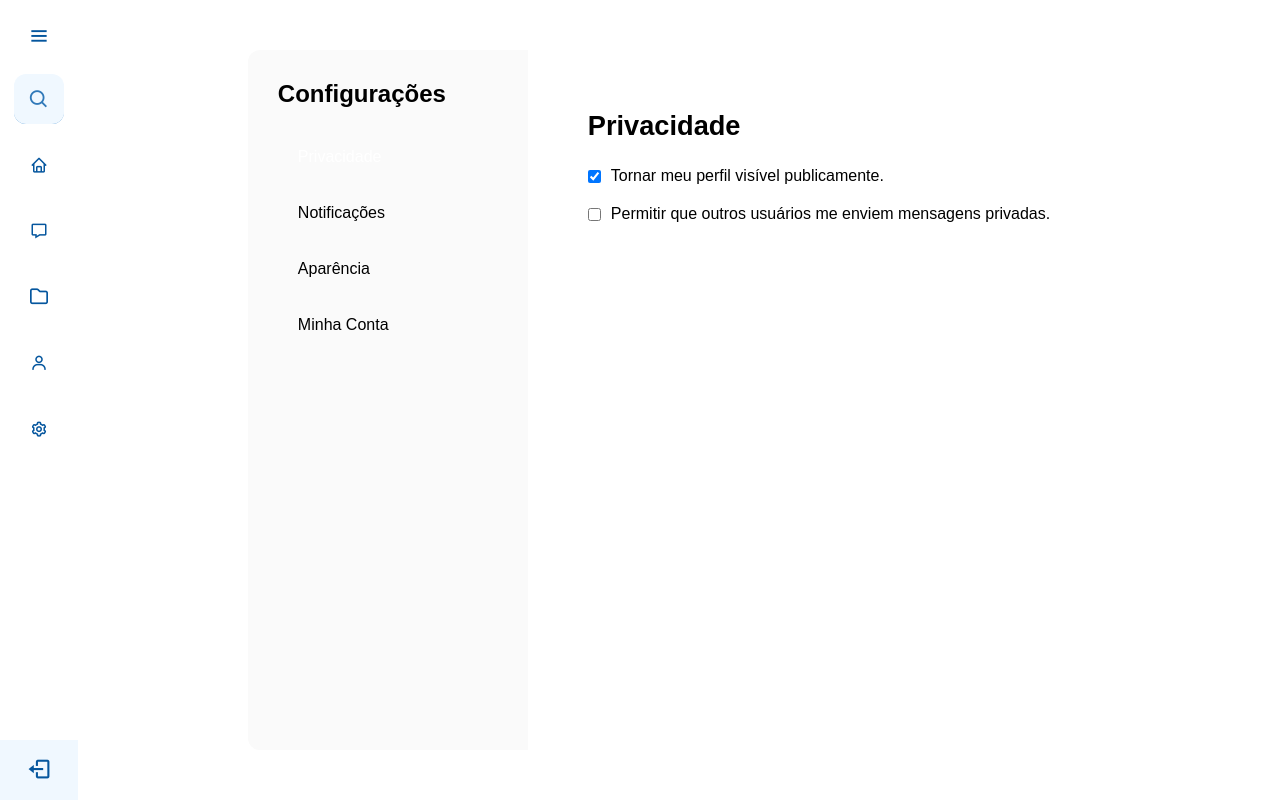
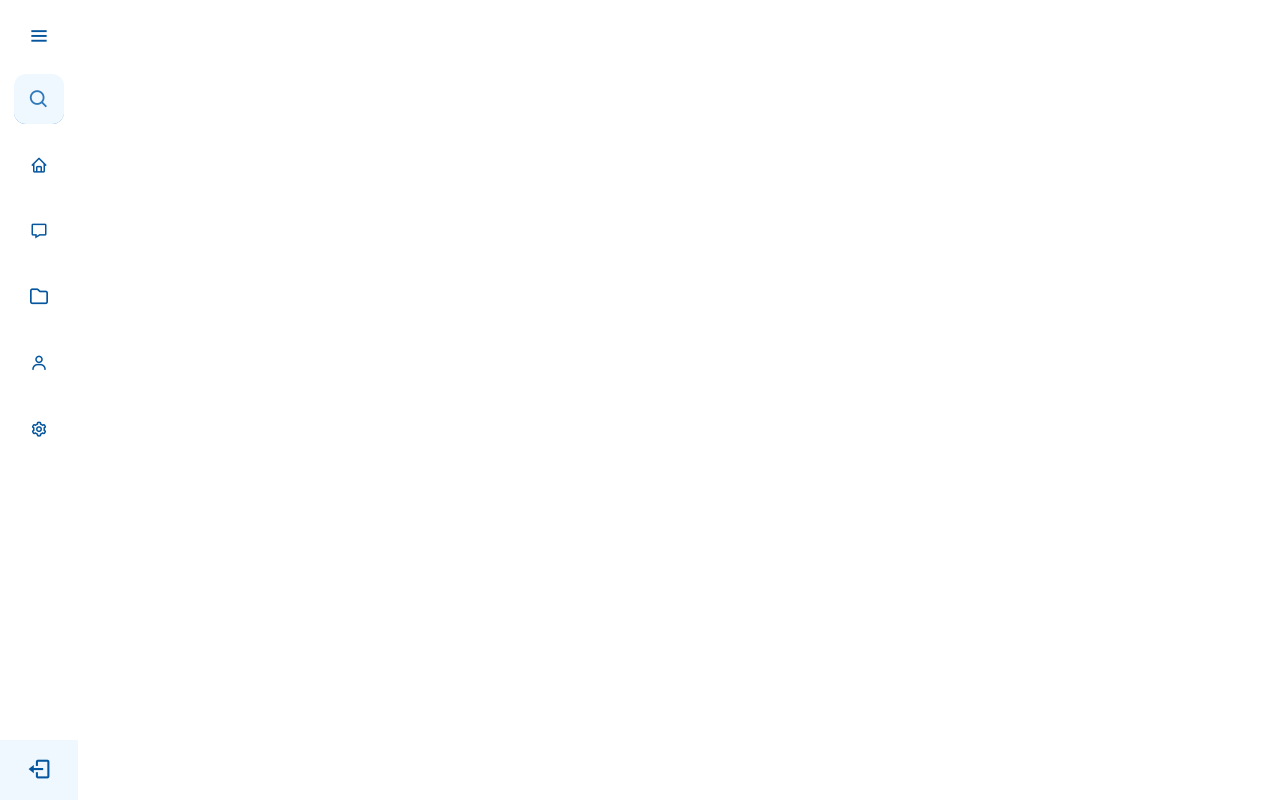
Before and after one commit to gabriel10silva/projetoBackEnd, a PHP site: page /index.php in a window 1280 px wide. Run offline with PHP 8.4, Linux system fonts and the light colour scheme; the visitor is signed in with stand-in values (Sample User, id 1).

Commit message:
nada mudou

```diff
--- a/tela_config/index.php
+++ b/tela_config/index.php
@@ -90,72 +90,6 @@
     </div>
 
     <section class="home-section">
-        <div class="painel-configuracoes">
-            <aside class="painel-configuracoes__menu-lateral">
-                <h2 class="painel-configuracoes__titulo-menu">Configurações</h2>
-                <nav>
-                    <ul class="painel-configuracoes__lista-menu">
-                        <li><a href="#privacidade" class="painel-configuracoes__item-menu ativo">Privacidade</a></li>
-                        <li><a href="#notificacoes" class="painel-configuracoes__item-menu">Notificações</a></li>
-                        <li><a href="#aparencia" class="painel-configuracoes__item-menu">Aparência</a></li>
-                        <li><a href="#conta" class="painel-configuracoes__item-menu">Minha Conta</a></li>
-                    </ul>
-                </nav>
-            </aside>
-
-            <main class="painel-configuracoes__conteudo">
-                <section id="privacidade" class="painel-configuracoes__cartao">
-                    <h3 class="painel-configuracoes__subtitulo">Privacidade</h3>
-                    <div class="form-grupo">
-                        <label class="form-checkbox">
-                            <input type="checkbox" checked>
-                            Tornar meu perfil visível publicamente.
-                        </label>
-                    </div>
-                    <div class="form-grupo">
-                        <label class="form-checkbox">
-                            <input type="checkbox">
-                            Permitir que outros usuários me enviem mensagens privadas.
-                        </label>
-                    </div>
-                    <button type="submit" class="btn-acao btn-primario">Salvar Alterações</button>
-                </section>
-
-                <section id="notificacoes" class="painel-configuracoes__cartao oculta">
-                    <h3 class="painel-configuracoes__subtitulo">Notificações</h3>
-                    <div class="form-grupo">
-                        <label class="form-checkbox">
-                            <input type="checkbox" checked>
-                            Notificações por e-mail para novas mensagens.
-                        </label>
-                    </div>
-                    <div class="form-grupo">
-                        <label class="form-checkbox">
-                            <input type="checkbox" checked>
-                            Alertas no site para novas respostas em tópicos.
-                        </label>
-                    </div>
-                    <button type="submit" class="btn-acao btn-primario">Salvar Alterações</button>
-                </section>
-
-                <section id="aparencia" class="painel-configuracoes__cartao oculta">
-                    <h3 class="painel-configuracoes__subtitulo">Aparência</h3>
-                    <div class="form-grupo">
-                        <label for="tema" class="form-label">Tema</label>
-                        <select id="tema" class="form-select">
-                            <option value="claro">Claro (Padrão)</option>
-                            <option value="escuro">Escuro</option>
-                        </select>
-                    </div>
-                    <button type="submit" class="btn-acao btn-primario">Salvar Alterações</button>
-                </section>
-
-                <section id="conta" class="painel-configuracoes__cartao oculta">
-                    <h3 class="painel-configuracoes__subtitulo">Minha Conta</h3>
-                    <button class="btn-acao btn-perigo">Excluir Conta</button>
-                </section>
-            </main>
-        </div>
 
     </section>
 
```
